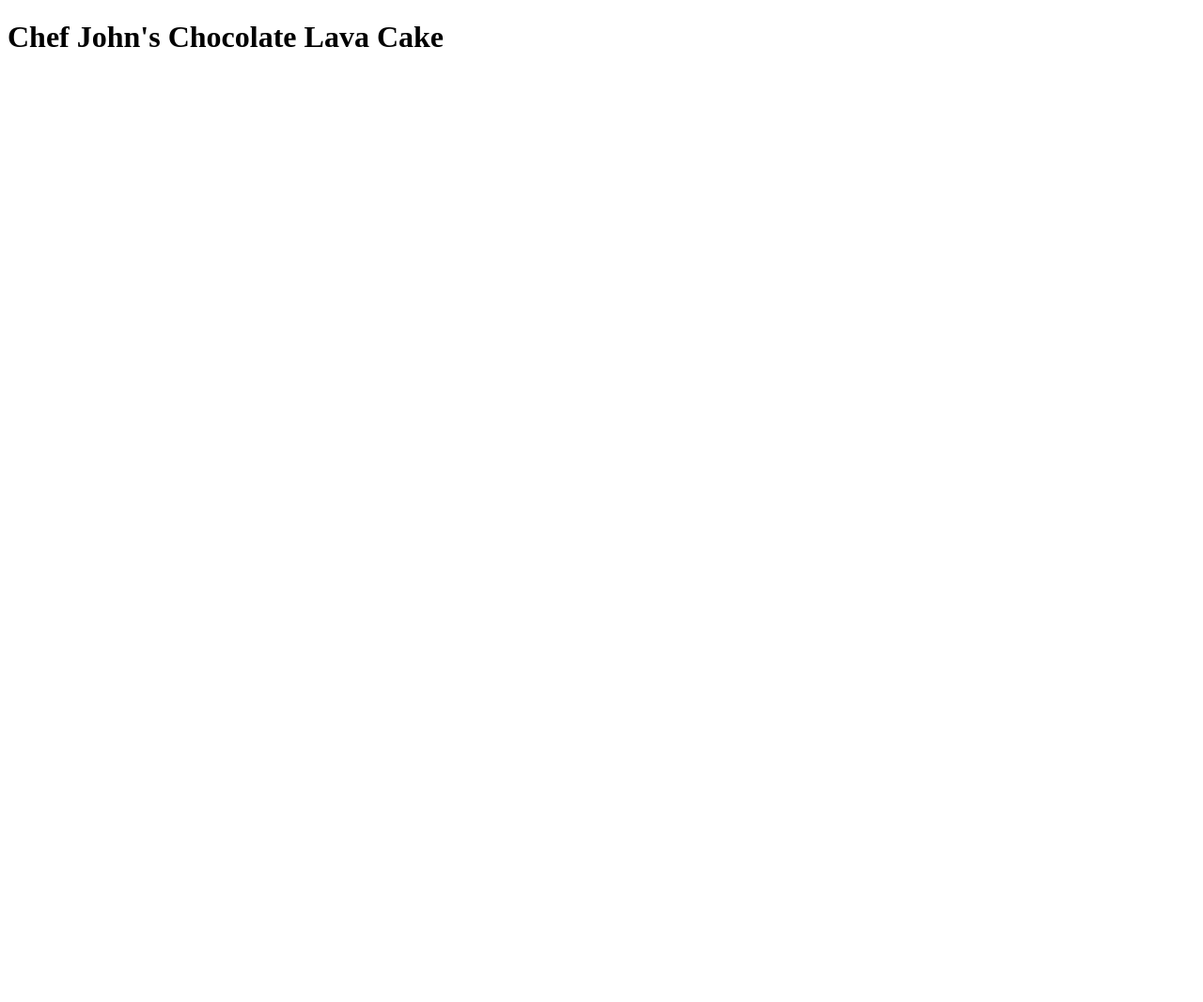
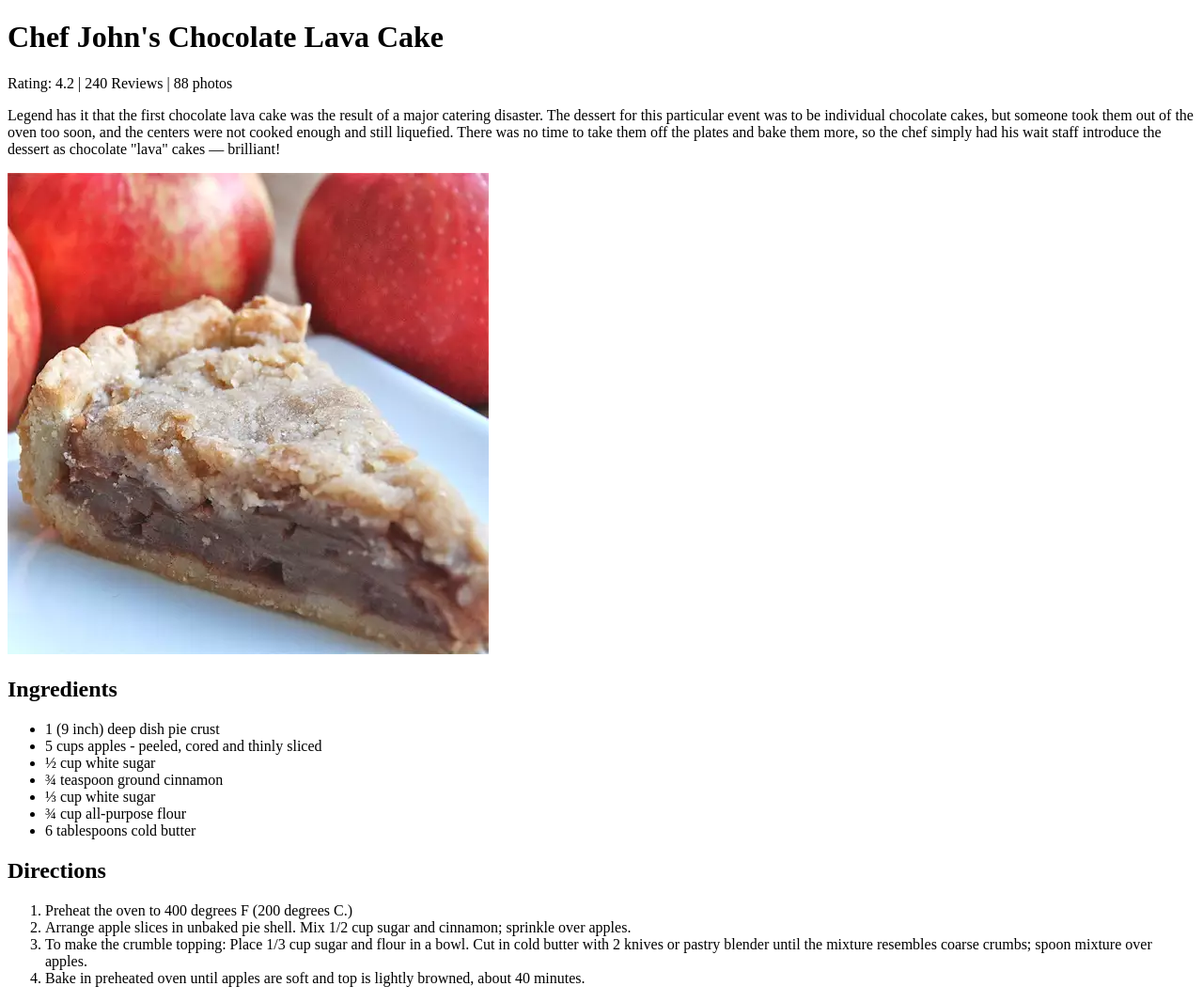
Before and after one commit to fernandopeguero/odin-recipes, a plain HTML site: page recipes/desserts/lava-cake.html in a window 1280 px wide. Shown: the whole page at 94% size. Before the commit the page ends 800 px from the top, so only its background shows below. Drawn offline with Linux system fonts and the light colour scheme.

Commit message:
Add lava cake recipe information

```diff
--- a/recipes/desserts/lava-cake.html
+++ b/recipes/desserts/lava-cake.html
@@ -6,6 +6,63 @@
         <title>Chef John's Chocolate Lava Cake</title>
     </head>
     <body>
+        <main>
             <h1>Chef John's Chocolate Lava Cake</h1>
+
+            <p>
+                <span>Rating: 4.2</span> | <span>240 Reviews</span> |
+                <span>88 photos</span>
+            </p>
+
+            <p>
+                Legend has it that the first chocolate lava cake was the result
+                of a major catering disaster. The dessert for this particular
+                event was to be individual chocolate cakes, but someone took
+                them out of the oven too soon, and the centers were not cooked
+                enough and still liquefied. There was no time to take them off
+                the plates and bake them more, so the chef simply had his wait
+                staff introduce the dessert as chocolate "lava" cakes —
+                brilliant!
+            </p>
+
+            <img
+                src="../../img/desserts/crumble-pie.webp"
+                alt="Apple Crumble Pie"
+                width="512"
+                height="512"
+            />
+
+            <h2>Ingredients</h2>
+
+            <ul>
+                <li>1 (9 inch) deep dish pie crust</li>
+                <li>5 cups apples - peeled, cored and thinly sliced</li>
+                <li>½ cup white sugar</li>
+                <li>¾ teaspoon ground cinnamon</li>
+                <li>⅓ cup white sugar</li>
+                <li>¾ cup all-purpose flour</li>
+                <li>6 tablespoons cold butter</li>
+            </ul>
+
+            <h2>Directions</h2>
+
+            <ol>
+                <li>Preheat the oven to 400 degrees F (200 degrees C.)</li>
+                <li>
+                    Arrange apple slices in unbaked pie shell. Mix 1/2 cup sugar
+                    and cinnamon; sprinkle over apples.
+                </li>
+                <li>
+                    To make the crumble topping: Place 1/3 cup sugar and flour
+                    in a bowl. Cut in cold butter with 2 knives or pastry
+                    blender until the mixture resembles coarse crumbs; spoon
+                    mixture over apples.
+                </li>
+                <li>
+                    Bake in preheated oven until apples are soft and top is
+                    lightly browned, about 40 minutes.
+                </li>
+            </ol>
+        </main>
     </body>
 </html>
```
Also changed, not shown: img/desserts/lava-cake.webp (added). Lines whose indentation alone changed are shown as unchanged.
